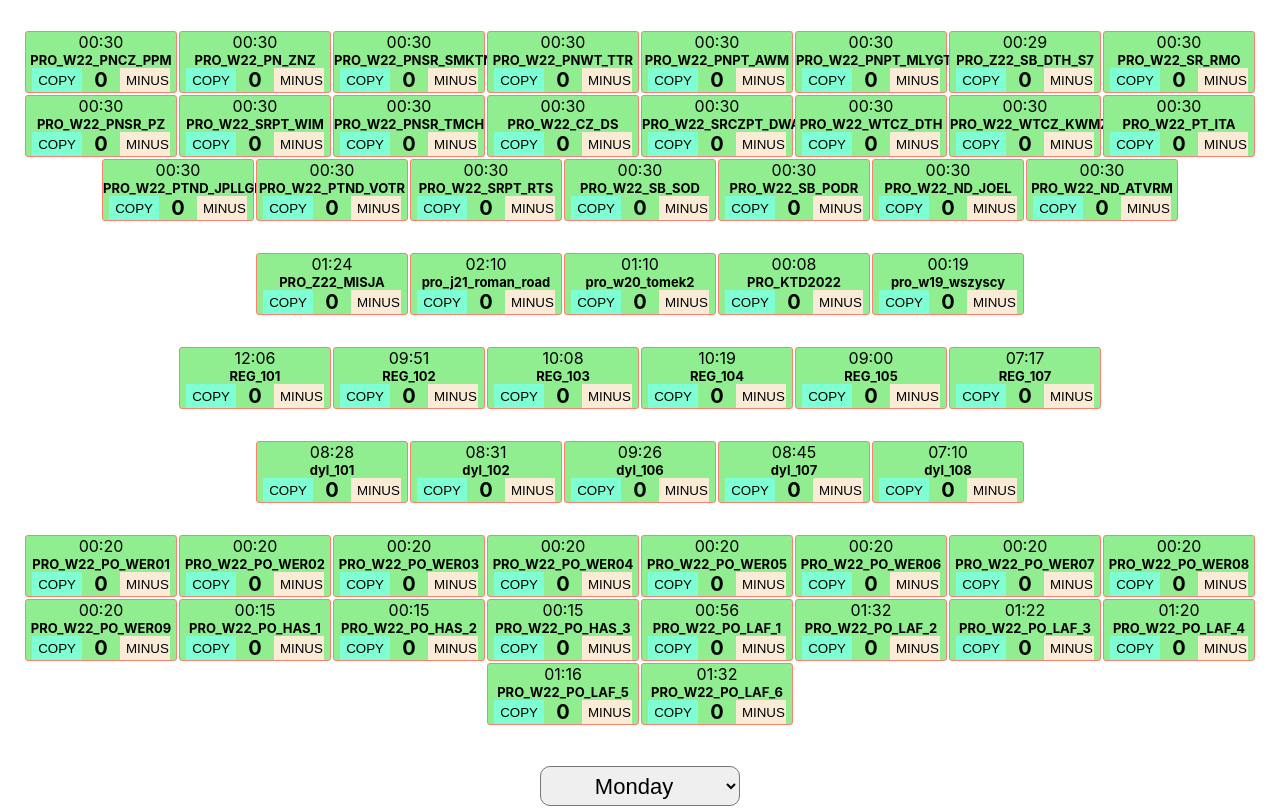
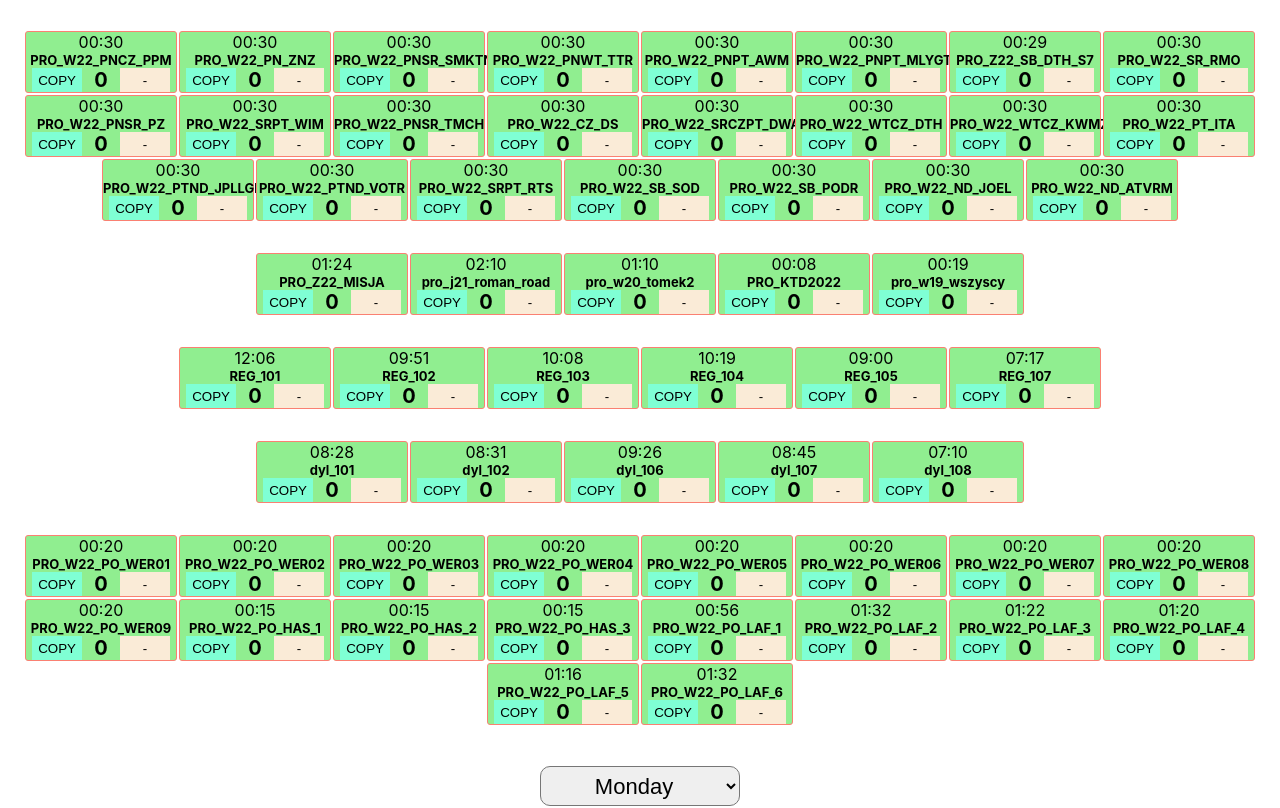
Before and after one commit to NorthWillov/rand-prog, a React (Create React App) app: page / in a window 1280 px wide. Shown: the top 808 px of the page. Built offline with nearby package versions, Linux system fonts and the light colour scheme; the HTML template or start-up script is replaced by a standard one.

Commit message:
style minus

```diff
--- a/src/Program.js
+++ b/src/Program.js
@@ -15,7 +15,7 @@ const Program = ({ prog, handleClick, handleCountMinus, counter }) => {
           <b>{prog.counter}</b>
         </span>{" "}
         <button className="minus" onClick={() => handleCountMinus(prog)}>
-          MINUS
+          -
         </button>
       </div>
     </div>
```
